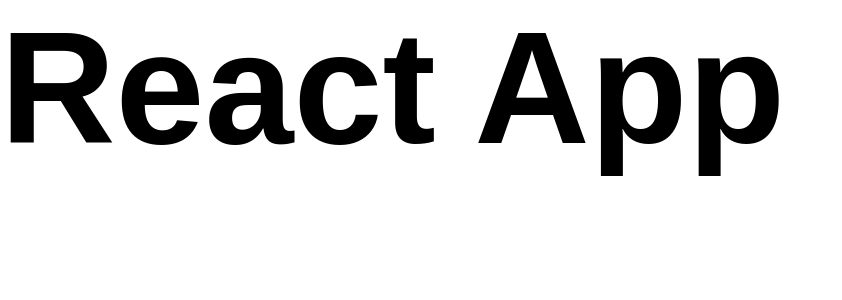
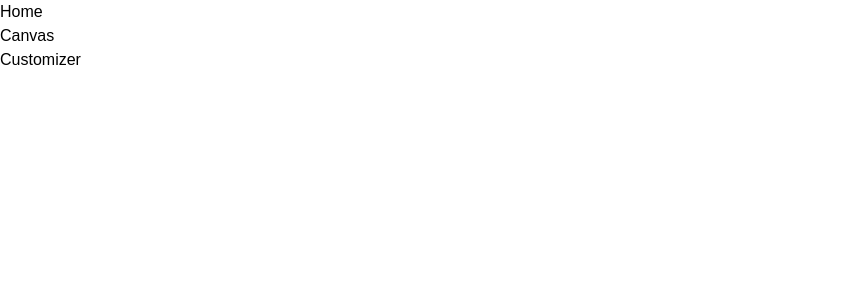
Before and after one commit to atolaini/react-three-js, a React (Vite) app: page / in a window 1280 px wide. Shown: the top 300 px of the page, without its empty margins (0-842 px from the left). Built offline with nearby package versions, Linux system fonts and the light colour scheme; a web font is replaced by a local one.

Commit message:
setting up global state

```diff
--- a/src/App.tsx
+++ b/src/App.tsx
@@ -1,8 +1,14 @@
+import Canvas from './canvas';
+import Customizer from './pages/Customizer';
+import Home from './pages/Home';
+
 function App() {
   return (
-    <div>
-      <h1 className='head-text'>React App</h1>
-    </div>
+    <main className='app transition-all ease-in'>
+      <Home />
+      <Canvas />
+      <Customizer />
+    </main>
   );
 }
 
--- /dev/null
+++ b/src/canvas/index.tsx
@@ -0,0 +1,5 @@
+const Canvas = () => {
+  return <div>Canvas</div>;
+};
+
+export default Canvas;
--- /dev/null
+++ b/src/pages/Customizer.tsx
@@ -0,0 +1,5 @@
+const Customizer = () => {
+  return <div>Customizer</div>;
+};
+
+export default Customizer;
--- /dev/null
+++ b/src/pages/Home.tsx
@@ -0,0 +1,14 @@
+import { motion, AnimatePresence } from 'framer-motion';
+import { useSnapshot } from 'valtio';
+import {
+  headContainerAnimation,
+  headContentAnimation,
+  headTextAnimation,
+  slideAnimation,
+} from '../config/motion';
+
+const Home = () => {
+  return <div>Home</div>;
+};
+
+export default Home;
--- /dev/null
+++ b/src/store/index.tsx
@@ -0,0 +1,12 @@
+import { proxy } from 'valtio';
+
+const state = proxy({
+  intro: true,
+  color: '#EFBD48',
+  isLogoTexture: true,
+  isFullTexture: false,
+  logoDecal: './threejs.png',
+  fullDecal: './threejs.png',
+});
+
+export default state;
```
